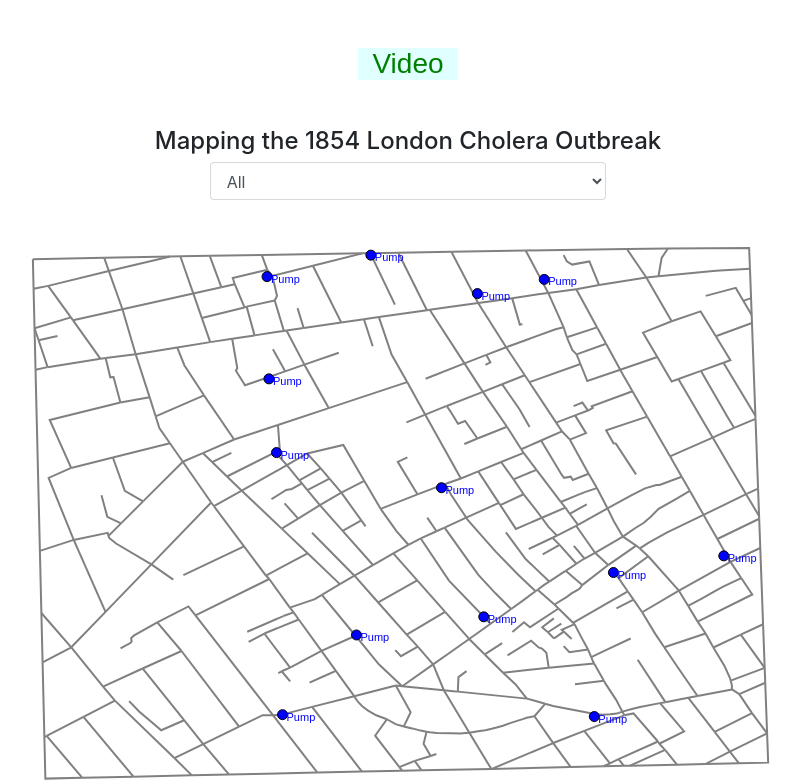
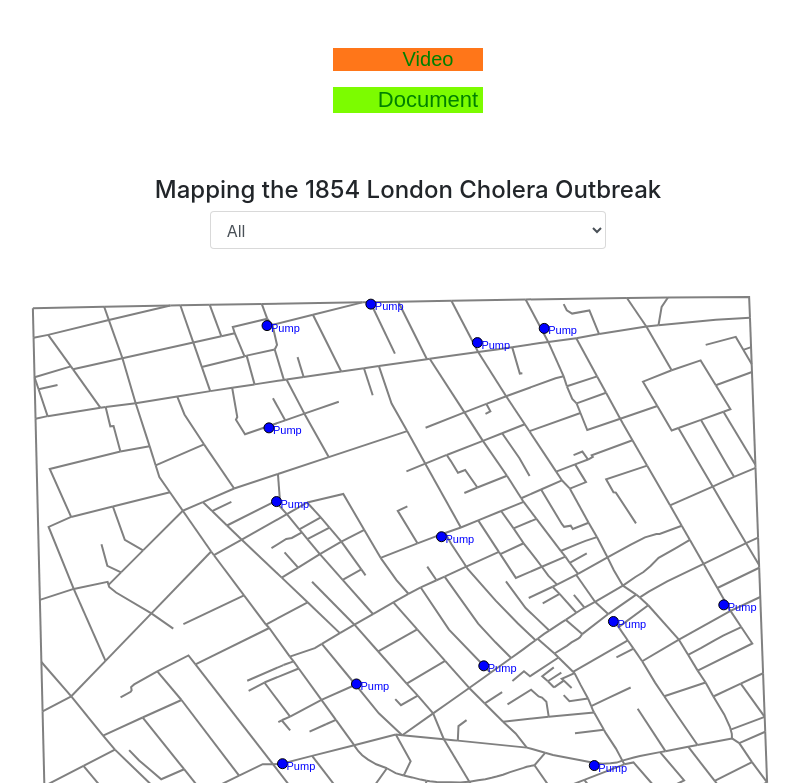
Before and after one commit to nagarjunatippi/nagarjunatippi.github.io, a plain HTML site: page index.html in a window 1280 px wide. Shown: the top 783 px of the page, without its empty margins (232-1033 px from the left). Drawn offline with Linux system fonts and the light colour scheme.

Commit message:
Update index.html

```diff
--- a/index.html
+++ b/index.html
@@ -14,14 +14,27 @@
 	<body>
 	<br>
 <br>
-<div id="wrapper", style = "background: #E0FFFF;
-    width: 100px;
+<div id="wrapper", style = "background: #FF7619;
+    width: 150px;
 
-    margin: 0 auto;
-	font: 28px sans-serif;
+
+	font: 20px sans-serif;
     text-align:center;" >
-      <a href="https://www.youtube.com/watch?v=S4X3jTU4t9c"> Video  </a>
+	<ul>
+	<a href="https://www.youtube.com/watch?v=S4X3jTU4t9c"> Video  </a>
 
+	</ul>
+
+</div>
+<div id="wrapper", style = "background: #7CFC00;
+    width: 150px;
+
+    margin: 0 1;
+	font: 22px sans-serif;
+    text-align:center;" >
+	<ul>
+      <a href="https://drive.google.com/open?id=16jTC_0w8t6hB9iuSJcmR8J75lHxrP-WP"> Document  </a>
+	</ul>
 </div>
 
 </br>
```
